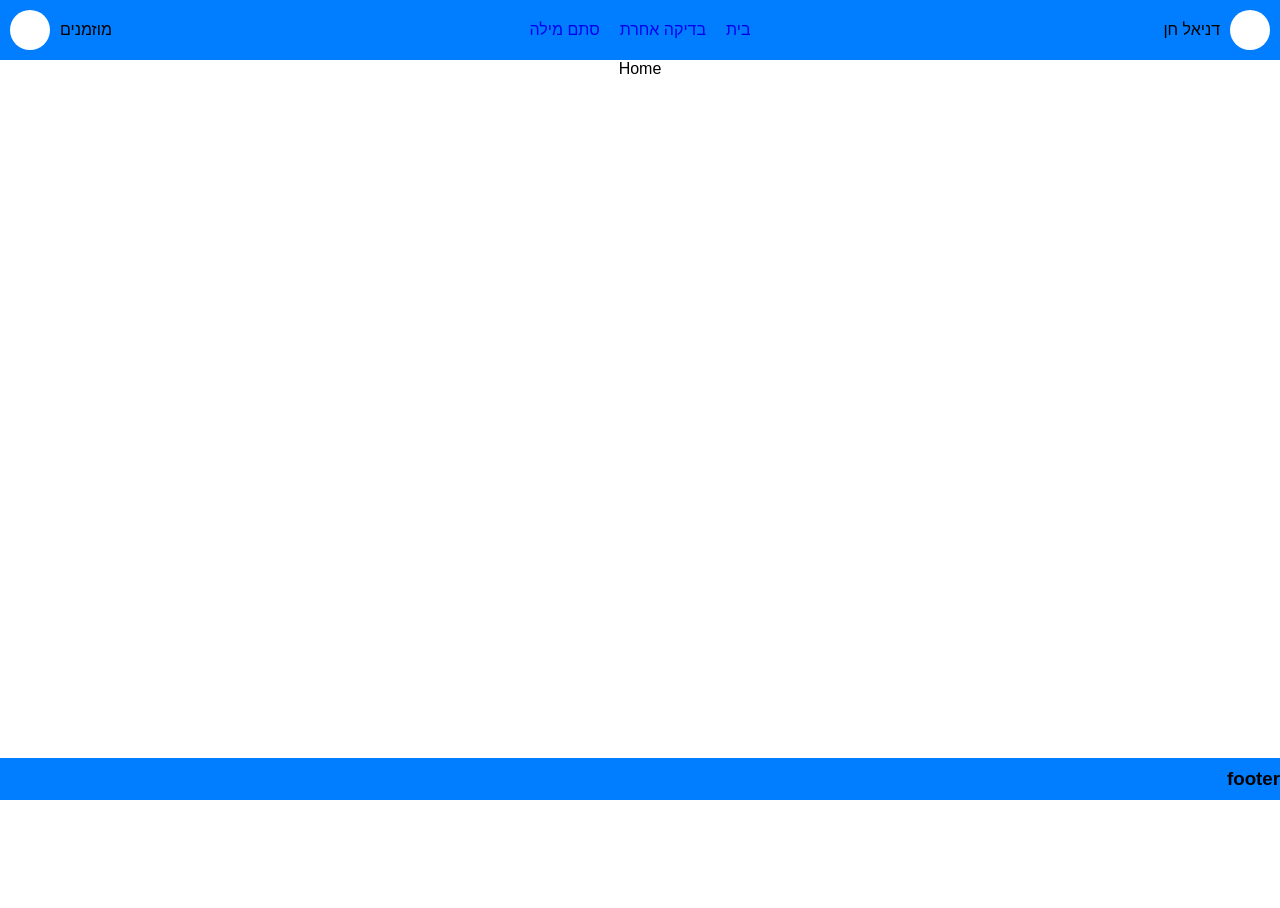
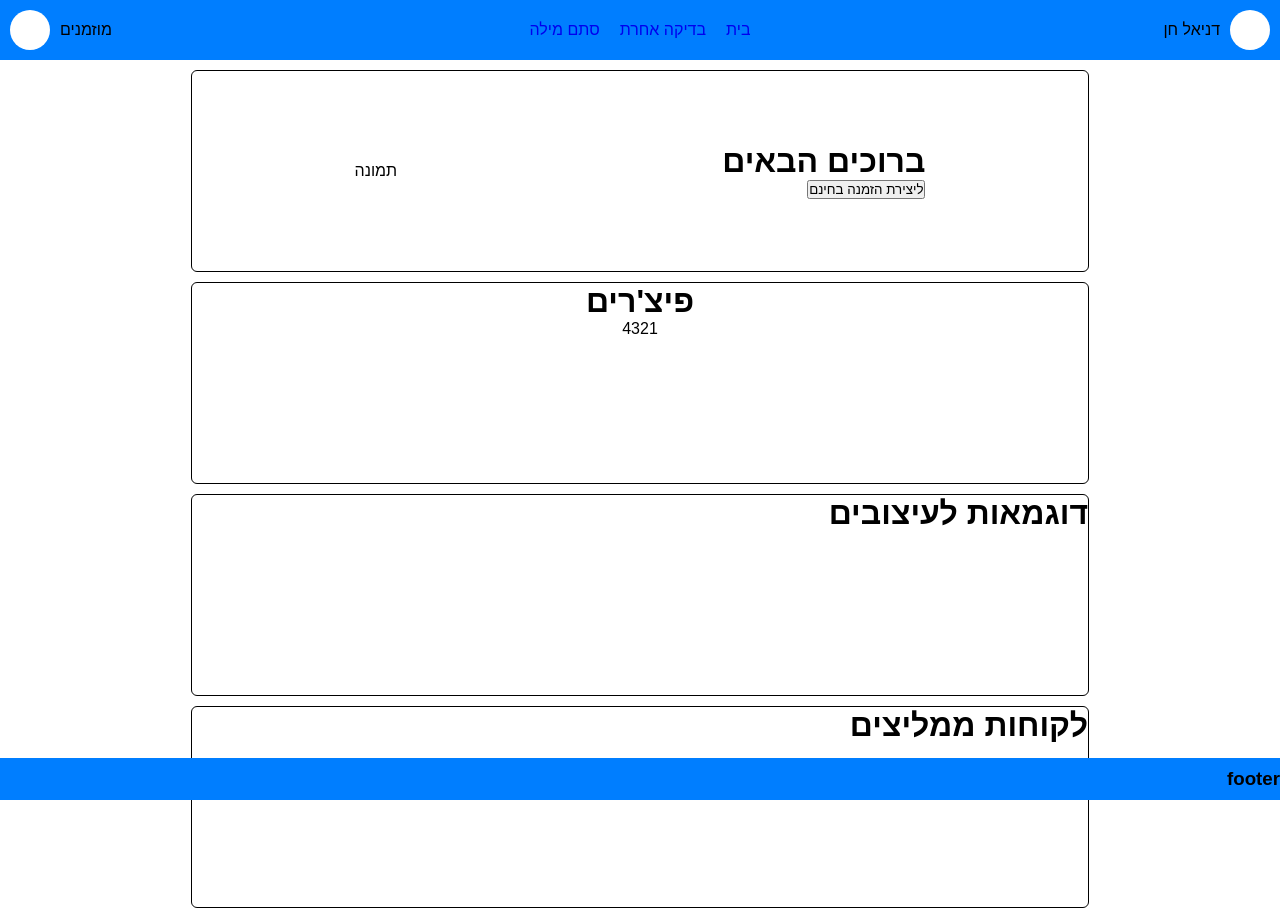
Before and after one commit to Muzmanim-Digital-Event-Invitation/Muzmanim-Frontend, a React (Vite) app: page / in a window 1280 px wide. Before the commit the page ends 800 px from the top, so only its background shows below. Built offline with nearby package versions, Linux system fonts and the light colour scheme.

Commit message:
create home page component

```diff
--- a/src/Components/Content/Content.scss
+++ b/src/Components/Content/Content.scss
@@ -1,3 +1,7 @@
 .Content {
-
+	width: 100%;
+    display: flex;
+    flex-direction: column;
+    align-items: center;
+    justify-content: center;
 }
--- a/src/Components/Content/Content.tsx
+++ b/src/Components/Content/Content.tsx
@@ -1,11 +1,12 @@
 import { Route, Routes } from "react-router-dom";
 import "./Content.scss";
+import HomePage from "./HomePage/HomePage";
 
 function Content(): JSX.Element {
     return (
         <div className="Content">
             <Routes>
-                <Route path="/" element={<div>Home</div>} />
+                <Route path="/" element={<HomePage/>} />
             </Routes>
         </div>
     );
--- /dev/null
+++ b/src/Components/Content/HomePage/HomePage.scss
@@ -0,0 +1,35 @@
+.HomePage {
+    width: 100%;
+    display: flex;
+    flex-direction: column;
+    align-items: center;
+    justify-content: center;
+
+    .container {
+        width: 70%;
+        height: 200px;
+        display: flex;
+        flex-direction: row;
+        border: 1px solid black;
+        border-radius: 6px;
+        margin-top: 10px;
+    }
+
+    .welcome_container{
+        justify-content: space-around;
+        align-items: center;
+
+    }
+
+    .features_container{
+        display: flex;
+        flex-direction: column;
+        align-items: center;
+
+        .all_features{
+            display: flex;
+            flex-direction: row;
+        }
+    }
+
+}
--- /dev/null
+++ b/src/Components/Content/HomePage/HomePage.tsx
@@ -0,0 +1,39 @@
+import "./HomePage.scss";
+
+function HomePage(): JSX.Element {
+    return (
+        <div className="HomePage">
+
+            <div className="container welcome_container">
+                <div className="deatils_container">
+                    <h1>ברוכים הבאים</h1>
+                    <button>ליצירת הזמנה בחינם </button>
+                </div>
+                <div className="image_container">
+                    <div>תמונה</div>
+                </div>
+            </div>
+
+            <div className="container features_container ">
+                <h1>פיצ'רים</h1>
+                <div className="all_features">
+                <div className="feature_box">1</div>
+                <div className="feature_box">2</div>
+                <div className="feature_box">3</div>
+                <div className="feature_box">4</div>
+                </div>
+            </div>
+
+            <div className="container ">
+                <h1>דוגמאות לעיצובים</h1>
+            </div>
+
+            <div className="container">
+                <h1>לקוחות ממליצים</h1>
+            </div>
+
+        </div>
+    );
+}
+
+export default HomePage;
```
